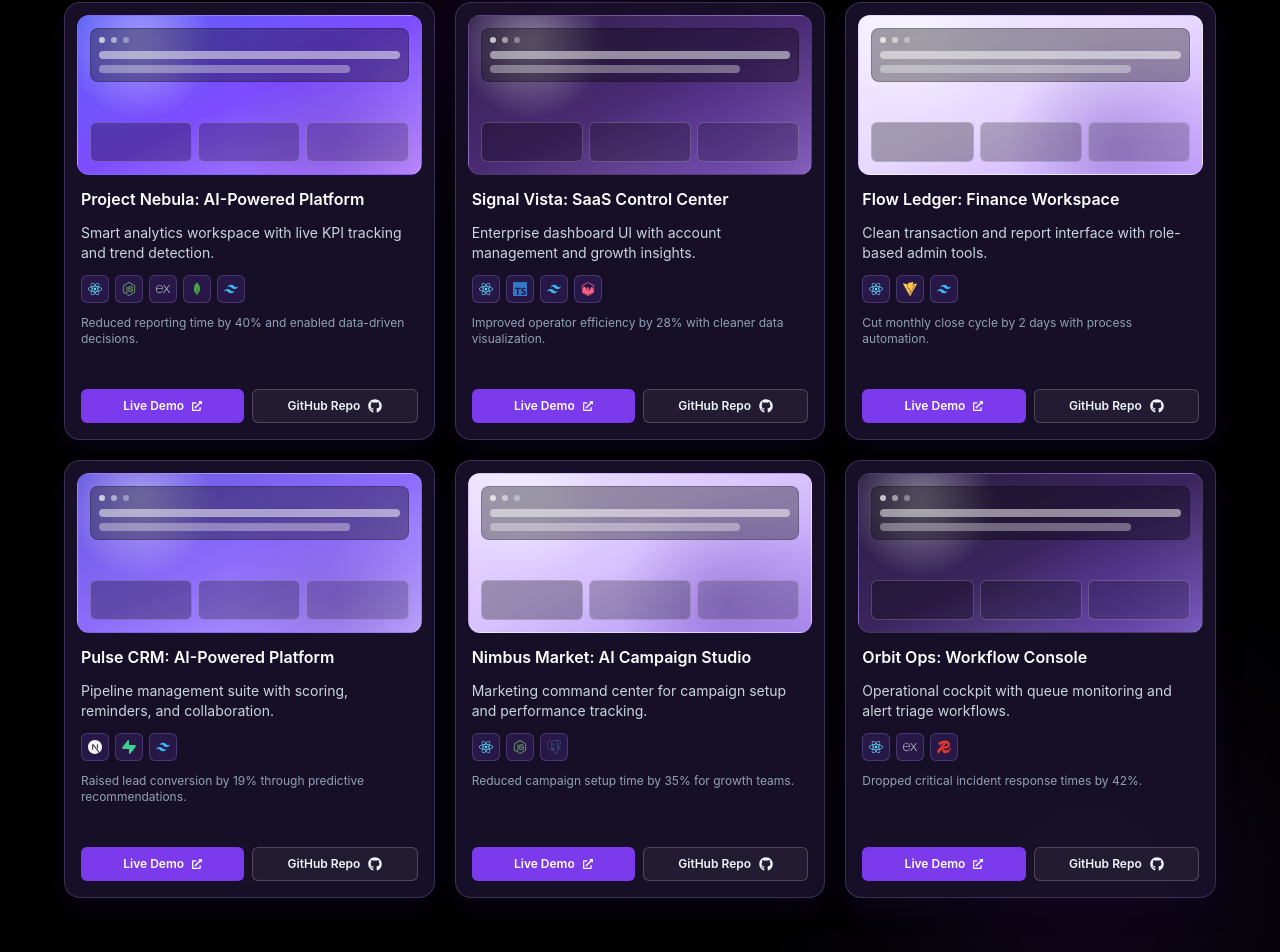
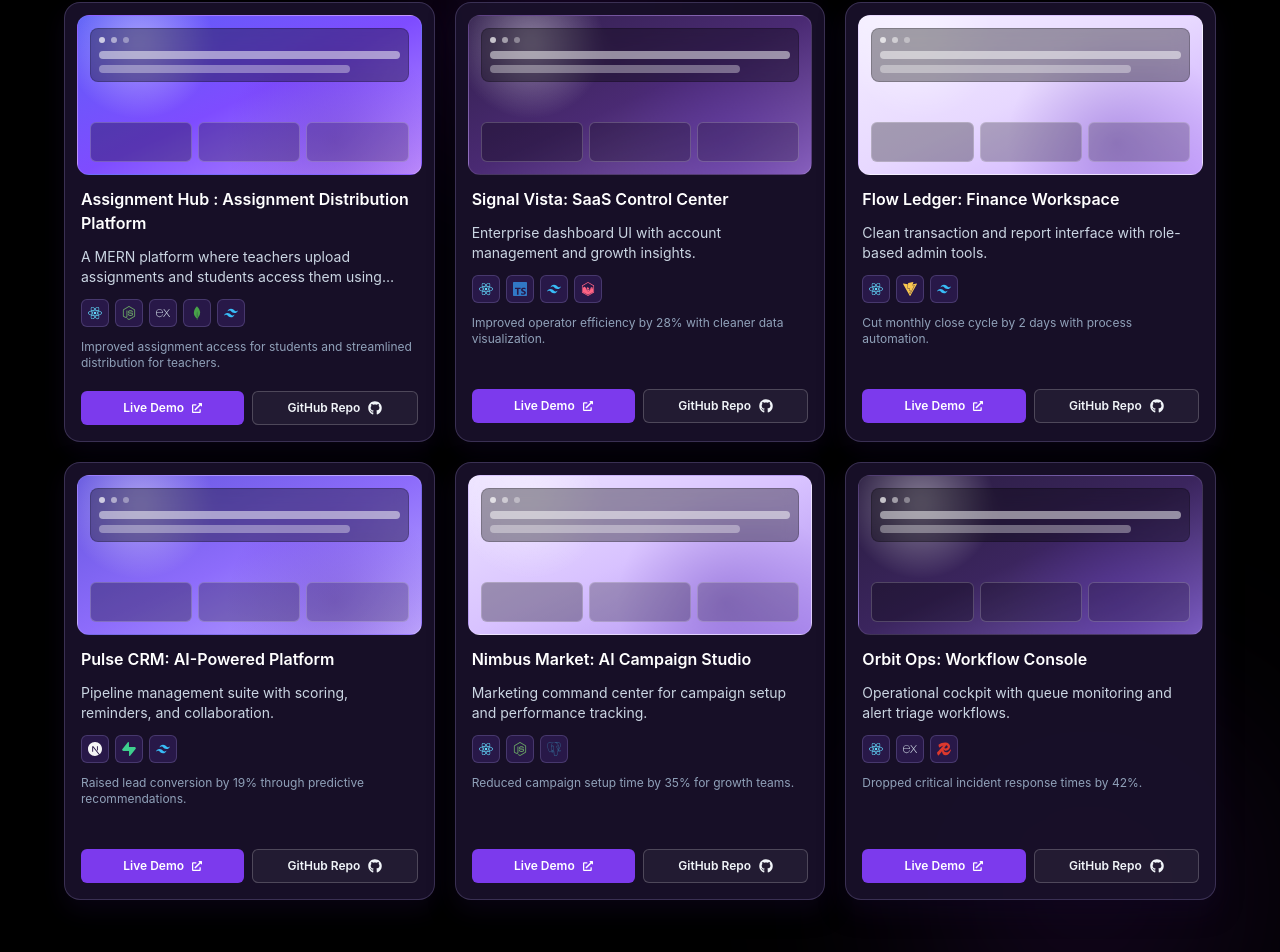
Before and after one commit to Winney360/Winfred-Nkatha-Portfolio, a React (Vite) app in the folder client/: page / in a window 1280 px wide. Shown: the part 1918-2870 px from the top of the page. Built offline with nearby package versions, Linux system fonts and the light colour scheme; no server answers.

Commit message:
refactor(Projects): update project titles and descriptions for clarity and relevance

```diff
--- a/client/src/sections/Projects.jsx
+++ b/client/src/sections/Projects.jsx
@@ -16,11 +16,13 @@ import {
 
 const projectsData = [
   {
-    title: "Project Nebula: AI-Powered Platform",
-    description: "Smart analytics workspace with live KPI tracking and trend detection.",
+    title: "Assignment Hub : Assignment Distribution Platform",
+    description: "A MERN platform where teachers upload assignments and students access them using unique codes.",
+    image: "",
+    imageAlt: "Assignment Hub preview",
     tech: ["React", "Node.js", "Express", "MongoDB", "Tailwind CSS"],
-    impact: "Reduced reporting time by 40% and enabled data-driven decisions.",
-    live: "#",
+    impact: "Improved assignment access for students and streamlined distribution for teachers.",
+    live: "https://assignment-hub-eight.vercel.app",
     github: "#",
     category: "Full Stack",
     accent: "from-[#5b5ef7] via-[#7e4cff] to-[#c08dff]",
@@ -28,6 +30,8 @@ const projectsData = [
   {
     title: "Signal Vista: SaaS Control Center",
     description: "Enterprise dashboard UI with account management and growth insights.",
+    image: "",
+    imageAlt: "Signal Vista preview",
     tech: ["React", "TypeScript", "Tailwind CSS", "Chart.js"],
     impact: "Improved operator efficiency by 28% with cleaner data visualization.",
     live: "#",
@@ -38,6 +42,8 @@ const projectsData = [
   {
     title: "Flow Ledger: Finance Workspace",
     description: "Clean transaction and report interface with role-based admin tools.",
+    image: "",
+    imageAlt: "Flow Ledger preview",
     tech: ["React", "Vite", "Tailwind CSS"],
     impact: "Cut monthly close cycle by 2 days with process automation.",
     live: "#",
@@ -48,6 +54,8 @@ const projectsData = [
   {
     title: "Pulse CRM: AI-Powered Platform",
     description: "Pipeline management suite with scoring, reminders, and collaboration.",
+    image: "",
+    imageAlt: "Pulse CRM preview",
     tech: ["Next.js", "Supabase", "Tailwind CSS"],
     impact: "Raised lead conversion by 19% through predictive recommendations.",
     live: "#",
@@ -58,6 +66,8 @@ const projectsData = [
   {
     title: "Nimbus Market: AI Campaign Studio",
     description: "Marketing command center for campaign setup and performance tracking.",
+    image: "",
+    imageAlt: "Nimbus Market preview",
     tech: ["React", "Node.js", "PostgreSQL"],
     impact: "Reduced campaign setup time by 35% for growth teams.",
     live: "#",
@@ -68,6 +78,8 @@ const projectsData = [
   {
     title: "Orbit Ops: Workflow Console",
     description: "Operational cockpit with queue monitoring and alert triage workflows.",
+    image: "",
+    imageAlt: "Orbit Ops preview",
     tech: ["React", "Express", "Redis"],
     impact: "Dropped critical incident response times by 42%.",
     live: "#",
@@ -165,7 +177,16 @@ const Projects = () => {
           >
             {/* Card preview */}
             <div className="relative p-3 pb-0">
-              <div className={`relative h-40 overflow-hidden rounded-xl border border-white/10 bg-linear-to-br ${project.accent}`}>
+              <div className={`relative h-40 overflow-hidden rounded-xl border border-white/10 ${project.image ? "bg-black/30" : `bg-linear-to-br ${project.accent}`}`}>
+                {project.image ? (
+                  <img
+                    src={project.image}
+                    alt={project.imageAlt || `${project.title} preview`}
+                    className="h-full w-full object-cover"
+                    loading="lazy"
+                  />
+                ) : (
+                  <>
                     <div className="absolute inset-0 bg-[radial-gradient(circle_at_18%_18%,rgba(255,255,255,0.42),transparent_24%),radial-gradient(circle_at_75%_80%,rgba(80,35,170,0.28),transparent_38%)]" />
                     <div className="absolute left-3 right-3 top-3 rounded-lg border border-black/20 bg-black/35 p-2 backdrop-blur-sm">
                       <div className="mb-2 flex items-center gap-1.5">
@@ -183,6 +204,8 @@ const Projects = () => {
                       <div className="h-10 rounded-md border border-white/20 bg-black/25" />
                       <div className="h-10 rounded-md border border-white/20 bg-black/20" />
                     </div>
+                  </>
+                )}
               </div>
             </div>
 
```
Lines whose indentation alone changed are shown as unchanged.
